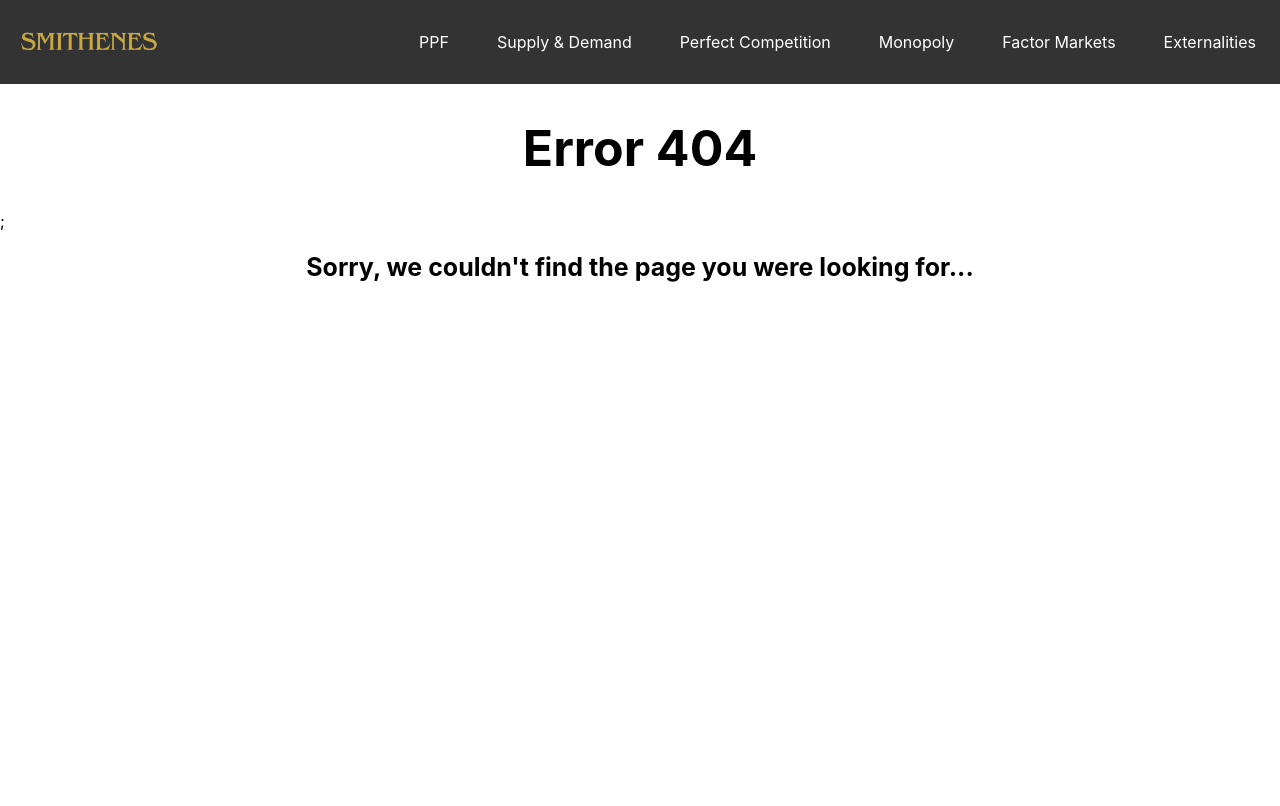
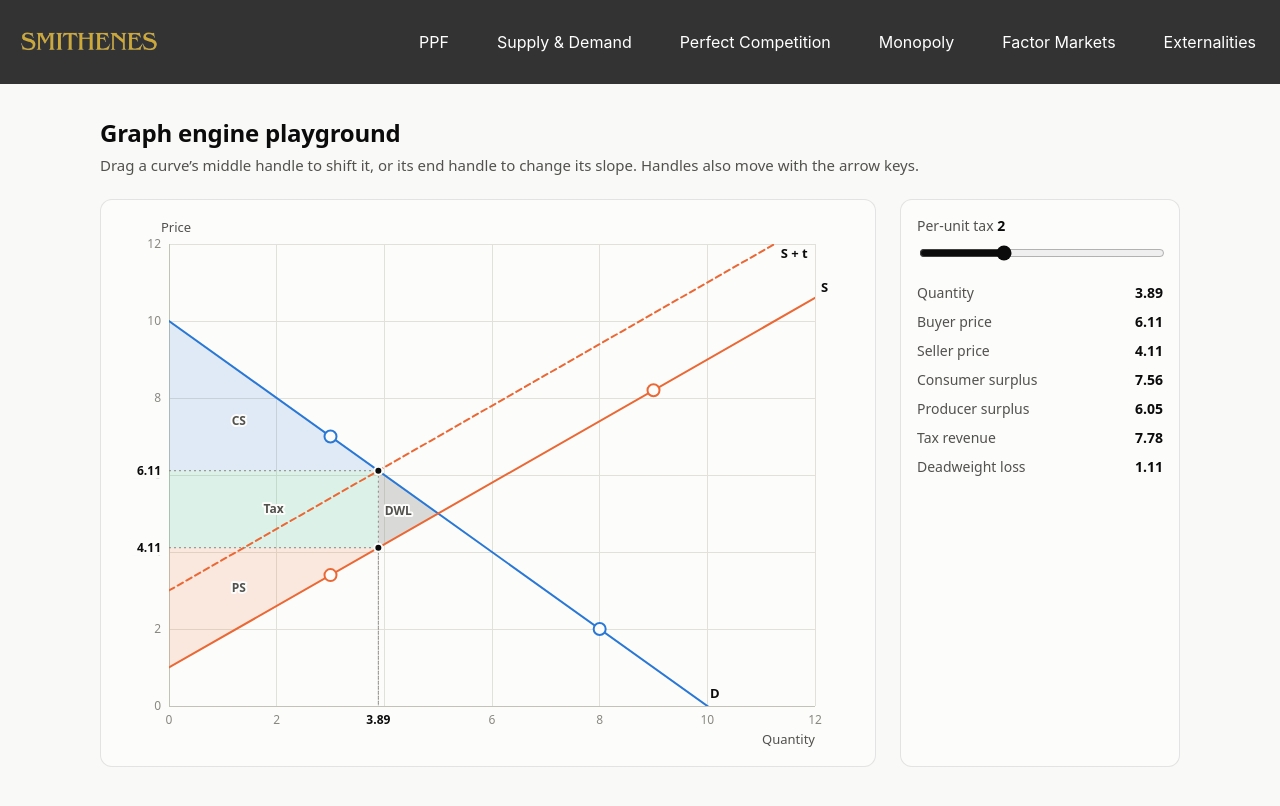
Before and after one commit to wesleyso-dev/EconLab, a React (Vite) app: page /playground in a window 1280 px wide. Before the commit this address had no page. Shown: the top 806 px of the page. Built offline with nearby package versions, Linux system fonts and the light colour scheme.

Commit message:
Add temporary playground page for the graph engine

```diff
--- a/src/App.jsx
+++ b/src/App.jsx
@@ -19,6 +19,7 @@ import NegativeExternality from "./pages/Externalities/NegativeExternality/Negat
 import PositiveExternality from "./pages/Externalities/PositiveExternality/PositiveExternality";
 // Extra
 import NoPage from "./pages/NoPage/NoPage";
+import Playground from "./pages/Playground/Playground";
 
 function App() {
   return (
@@ -54,6 +55,7 @@ function App() {
               path="/externalities/positive-externality"
               element={<PositiveExternality />}
             />
+            <Route path="/playground" element={<Playground />} />
             <Route path="*" element={<NoPage />} />
           </Routes>
         </div>
--- /dev/null
+++ b/src/pages/Playground/Playground.module.css
@@ -0,0 +1,93 @@
+.page {
+  min-height: 100vh;
+  padding: 32px 16px 48px;
+  background: var(--page);
+  color: var(--ink);
+  font-family: var(--font-sans);
+}
+
+.header {
+  max-width: 1080px;
+  margin: 0 auto 24px;
+}
+
+.header h1 {
+  margin: 0 0 6px;
+  font-size: 24px;
+  font-weight: 650;
+  letter-spacing: -0.01em;
+}
+
+.header p {
+  margin: 0;
+  color: var(--ink-2);
+  font-size: 15px;
+}
+
+.layout {
+  display: grid;
+  grid-template-columns: minmax(0, 1fr) 280px;
+  gap: 24px;
+  max-width: 1080px;
+  margin: 0 auto;
+}
+
+@media (max-width: 760px) {
+  .layout {
+    grid-template-columns: minmax(0, 1fr);
+  }
+}
+
+.graphCard,
+.panel {
+  padding: 16px;
+  border: 1px solid var(--border);
+  border-radius: 12px;
+  background: var(--surface);
+}
+
+.slider {
+  display: grid;
+  gap: 8px;
+  font-size: 14px;
+  color: var(--ink-2);
+}
+
+.slider strong {
+  color: var(--ink);
+  font-variant-numeric: tabular-nums;
+}
+
+.slider input {
+  width: 100%;
+  accent-color: var(--ink);
+}
+
+.metrics {
+  display: grid;
+  gap: 10px;
+  margin: 20px 0 0;
+}
+
+.metrics div {
+  display: flex;
+  justify-content: space-between;
+  gap: 12px;
+  font-size: 14px;
+}
+
+.metrics dt {
+  color: var(--ink-2);
+}
+
+.metrics dd {
+  margin: 0;
+  font-weight: 600;
+  font-variant-numeric: tabular-nums;
+}
+
+.error {
+  margin: 20px 0 0;
+  color: var(--ink-2);
+  font-size: 14px;
+}
--- /dev/null
+++ b/src/pages/Playground/Playground.tsx
@@ -0,0 +1,196 @@
+import { useState } from 'react';
+import { priceAt, shiftPrice, type Line, type Point } from '../../econ/core/line';
+import { solveTax } from '../../econ/models/tax';
+import { Area, Curve, DragHandle, formatNumber, Graph, PointMarker } from '../../graph';
+import styles from './Playground.module.css';
+
+/**
+ * A temporary page that exercises the graph engine end to end: drag the middle
+ * handle of a curve to shift it, drag its end handle to rotate it, and adjust the
+ * tax. Replaced by the real model pages in Phase 3.
+ */
+
+interface CurveState {
+  readonly line: Line;
+  /** Quantities where the shift and rotate handles sit along the curve. */
+  readonly shiftQ: number;
+  readonly rotateQ: number;
+}
+
+const DOMAIN = [0, 12] as const;
+
+export default function Playground() {
+  const [demand, setDemand] = useState<CurveState>({
+    line: { intercept: 10, slope: -1 },
+    shiftQ: 3,
+    rotateQ: 8,
+  });
+  const [supply, setSupply] = useState<CurveState>({
+    line: { intercept: 1, slope: 0.8 },
+    shiftQ: 3,
+    rotateQ: 9,
+  });
+  const [tax, setTax] = useState(2);
+
+  const market = { demand: demand.line, supply: supply.line };
+  const result = solveTax(market, tax);
+  const outcome = result.ok ? result.value : null;
+  const taxedSupply = shiftPrice(supply.line, tax);
+
+  return (
+    <main className={styles.page}>
+      <header className={styles.header}>
+        <h1>Graph engine playground</h1>
+        <p>
+          Drag a curve&rsquo;s middle handle to shift it, or its end handle to change its slope.
+          Handles also move with the arrow keys.
+        </p>
+      </header>
+
+      <div className={styles.layout}>
+        <section className={styles.graphCard} aria-label="Graph">
+          <Graph
+            title={`Supply and demand with a ${formatNumber(tax)} per-unit tax`}
+            qDomain={DOMAIN}
+            pDomain={DOMAIN}
+            crosshair={[
+              { label: 'Demand', curve: demand.line, color: 'var(--demand)' },
+              { label: 'Supply', curve: supply.line, color: 'var(--supply)' },
+              ...(tax > 0
+                ? [
+                    {
+                      label: 'Supply + tax',
+                      curve: taxedSupply,
+                      color: 'var(--supply)',
+                      dashed: true,
+                    },
+                  ]
+                : []),
+            ]}
+          >
+            {outcome && (
+              <>
+                <Area region={outcome.consumerSurplus} tone="demand" label="CS" />
+                <Area region={outcome.producerSurplus} tone="supply" label="PS" />
+                <Area region={outcome.revenue} tone="social" label="Tax" />
+                <Area region={outcome.deadweightLoss} tone="neutral" label="DWL" />
+              </>
+            )}
+            <Curve curve={demand.line} label="D" color="var(--demand)" />
+            <Curve curve={supply.line} label="S" color="var(--supply)" />
+            {tax > 0 && <Curve curve={taxedSupply} label="S + t" color="var(--supply)" dashed />}
+            {outcome && outcome.quantity > 0 && (
+              <>
+                <PointMarker
+                  point={{ q: outcome.quantity, p: outcome.buyerPrice }}
+                  qText={formatNumber(outcome.quantity)}
+                  pText={formatNumber(outcome.buyerPrice)}
+                />
+                {tax > 0 && (
+                  <PointMarker
+                    point={{ q: outcome.quantity, p: outcome.sellerPrice }}
+                    pText={formatNumber(outcome.sellerPrice)}
+                  />
+                )}
+              </>
+            )}
+            <CurveHandles name="demand" state={demand} onChange={setDemand} color="var(--demand)" />
+            <CurveHandles name="supply" state={supply} onChange={setSupply} color="var(--supply)" />
+          </Graph>
+        </section>
+
+        <aside className={styles.panel}>
+          <label className={styles.slider}>
+            <span>
+              Per-unit tax <strong>{formatNumber(tax)}</strong>
+            </span>
+            <input
+              type="range"
+              min={0}
+              max={6}
+              step={0.1}
+              value={tax}
+              onChange={(e) => setTax(Number(e.target.value))}
+            />
+          </label>
+
+          {outcome ? (
+            <dl className={styles.metrics}>
+              <Metric label="Quantity" value={outcome.quantity} />
+              <Metric label="Buyer price" value={outcome.buyerPrice} />
+              <Metric label="Seller price" value={outcome.sellerPrice} />
+              <Metric label="Consumer surplus" value={outcome.consumerSurplus.area} />
+              <Metric label="Producer surplus" value={outcome.producerSurplus.area} />
+              <Metric label="Tax revenue" value={outcome.revenue.area} />
+              <Metric label="Deadweight loss" value={outcome.deadweightLoss.area} />
+            </dl>
+          ) : (
+            <p className={styles.error} role="status">
+              {result.ok ? null : result.error.message}
+            </p>
+          )}
+        </aside>
+      </div>
+    </main>
+  );
+}
+
+function Metric({ label, value }: { label: string; value: number }) {
+  return (
+    <div>
+      <dt>{label}</dt>
+      <dd>{formatNumber(value)}</dd>
+    </div>
+  );
+}
+
+function CurveHandles({
+  name,
+  state,
+  onChange,
+  color,
+}: {
+  name: string;
+  state: CurveState;
+  onChange: (state: CurveState) => void;
+  color: string;
+}) {
+  const { line, shiftQ, rotateQ } = state;
+  const shiftPoint: Point = { q: shiftQ, p: priceAt(line, shiftQ) };
+  const rotatePoint: Point = { q: rotateQ, p: priceAt(line, rotateQ) };
+
+  return (
+    <>
+      <DragHandle
+        label={`Shift ${name}`}
+        color={color}
+        point={shiftPoint}
+        step={0.1}
+        onChange={(pt) =>
+          // Keep the slope; move the curve so it passes through the pointer.
+          onChange({
+            ...state,
+            shiftQ: pt.q,
+            line: { slope: line.slope, intercept: pt.p - line.slope * pt.q },
+          })
+        }
+      />
+      <DragHandle
+        label={`Rotate ${name}`}
+        color={color}
+        point={rotatePoint}
+        step={0.1}
+        qBounds={[shiftQ + 0.5, DOMAIN[1]]}
+        onChange={(pt) => {
+          // Pivot around the shift handle so the curve stays put where the user left it.
+          const slope = (pt.p - shiftPoint.p) / (pt.q - shiftPoint.q);
+          onChange({
+            ...state,
+            rotateQ: pt.q,
+            line: { slope, intercept: shiftPoint.p - slope * shiftPoint.q },
+          });
+        }}
+      />
+    </>
+  );
+}
```
